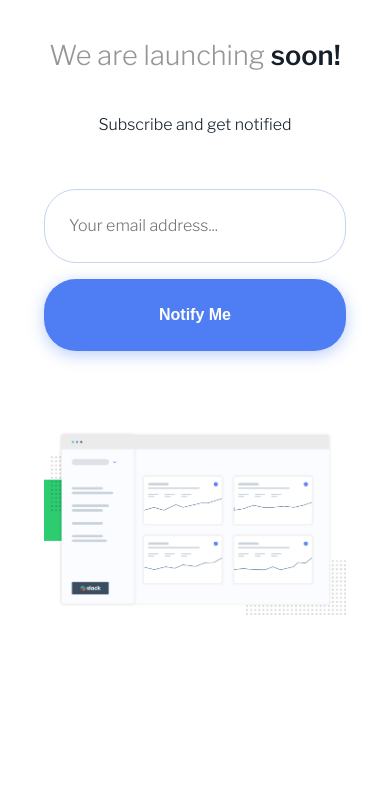
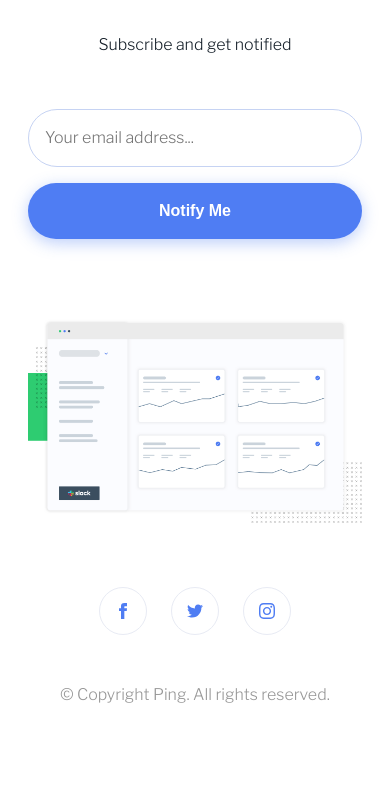
Before and after one commit to ledihildawan/ping-coming-soon-page, a plain HTML site: page index.html in a window 390 px wide. Shown: the part 198-1002 px from the top of the page. After the commit the page ends 961 px from the top, so only its background shows below. Drawn offline with nearby package versions, Linux system fonts and the light colour scheme.

Commit message:
update media query - 2

```diff
--- a/scss/_button.scss
+++ b/scss/_button.scss
@@ -2,7 +2,7 @@
   margin: 0;
   outline: 0;
   border: 0;
-  padding: 1.5rem;
+  padding: 1rem;
   background: #fff;
   color: $clr-text;
   font-family: -system-ui, sans-serif;
@@ -11,6 +11,10 @@
   white-space: nowrap;
   text-decoration: none;
   cursor: pointer;
+
+  @media (min-width: 576px) {
+    padding: 1.5rem;
+  }
 
   @media (min-width: 992px) {
     padding: 1rem;
--- a/scss/_form.scss
+++ b/scss/_form.scss
@@ -3,7 +3,7 @@ $border-color: #c6d3f3;
 .form {
   margin-bottom: 5rem;
 
-  @media (min-width: 992px) {
+  @media (min-width: 576px) {
     display: flex;
     align-items: flex-start;
 
@@ -46,7 +46,11 @@ $border-color: #c6d3f3;
   outline: 0;
   border: 1px solid $border-color;
   border-radius: 2rem;
-  padding: 1.5rem;
+  padding: 1rem;
+
+  @media (min-width: 576px) {
+    padding: 1.5rem;
+  }
 
   @media (min-width: 992px) {
     padding: 1rem 1.5rem;
--- a/scss/_social-media.scss
+++ b/scss/_social-media.scss
@@ -10,12 +10,18 @@ $border-color: #e8ebf4;
   display: flex;
   justify-content: center;
   align-items: center;
-  width: 64px;
-  height: 64px;
-  margin: 0 1.25rem;
+  width: 48px;
+  height: 48px;
+  margin: 0 0.75rem;
   border: 1px solid $border-color;
   border-radius: 50%;
   line-height: 0;
+
+  @media (min-width: 576px) {
+    width: 64px;
+    height: 64px;
+    margin: 0 1.25rem;
+  }
 
   &:focus,
   &:hover {
@@ -30,4 +36,9 @@ $border-color: #e8ebf4;
 
 .social-media__icon {
   fill: $clr-primary;
+
+  @media (max-width: 575.98px) {
+    width: 16px;
+    height: 16px;
+  }
 }
--- a/scss/style.scss
+++ b/scss/style.scss
@@ -11,12 +11,16 @@ html {
 body {
   max-width: 640px;
   margin: 0 auto;
-  padding: 8.5rem 2.75rem 3.5rem;
+  padding: 3.5rem 1.75rem;
   color: $clr-text;
   font-family: $font-sans-serif;
   font-size: 1rem;
   font-weight: 300;
   text-align: center;
+
+  @media (min-width: 576px) {
+    padding: 8.5rem 2.75rem 3.5rem;
+  }
 
   @media (min-width: 992px) {
     padding: 4.5rem 0 3.5rem;
@@ -28,7 +32,11 @@ body {
 }
 
 .main-footer {
-  margin-top: 12rem;
+  margin-top: 4rem;
+
+  @media (min-width: 576px) {
+    margin-top: 12rem;
+  }
 }
 
 .title {
```
Also changed, not shown: style.min.css, 1 other file.
